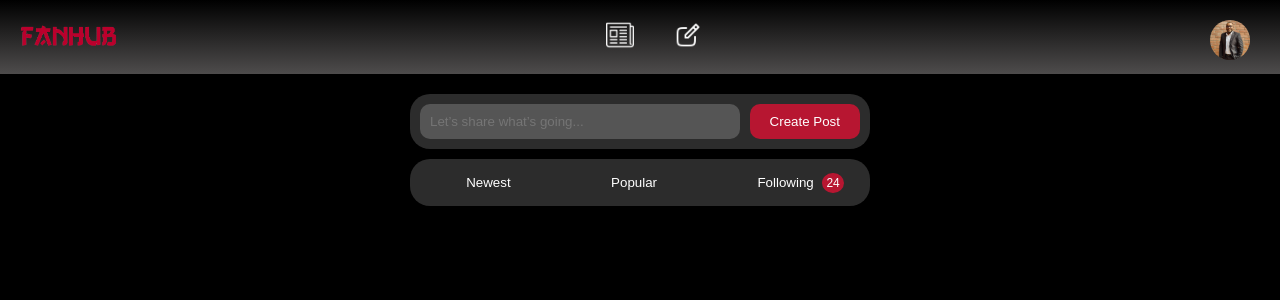
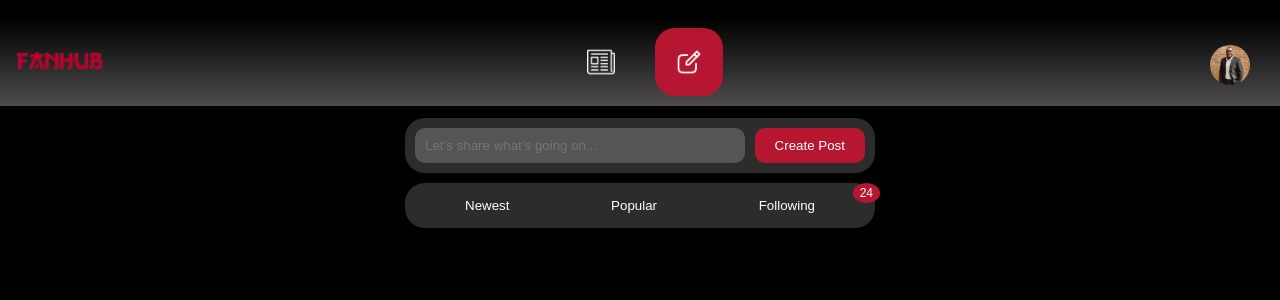
Before and after one commit to MetheMeticien/FanHUB, a React (Vite) app in the folder frontend/FanHub/: page /posts in a window 1280 px wide. Shown: the top 300 px of the page. Built offline with nearby package versions, Linux system fonts and the light colour scheme.

Commit message:
Login Page basics done!!!

```diff
--- a/frontend/FanHub/src/App.jsx
+++ b/frontend/FanHub/src/App.jsx
@@ -1,25 +1,26 @@
-import { useState } from 'react'
-import './App.css'
-import Navbar from "./Features/Common/Navbar/Navbar"
-import { BrowserRouter as Router, Link, Route, Routes } from "react-router-dom";
-import HomePage from './Features/HomePage/Homepage';
+import { useState } from 'react';
+import './App.css';
+import Navbar from "./Features/Common/Navbar/Navbar";
+import { BrowserRouter as Router, Route, Routes, useLocation } from "react-router-dom";
 import PostPage from './Features/PostPage/PostPage';
 import NewsPage from './Features/NewsPage/NewsPage';
+import LoginPage from './Features/LoginPage/LoginPage';
 
 function App() {
+  const location = useLocation();
 
   return (
     <>
-        <main >
-          <Navbar/>
-          <Routes>
-            <Route path='/news' element={<NewsPage />} />
-            <Route path='/posts' element={<PostPage />} />
-            <Route path='/' element={<HomePage />} />
-          </Routes>
-        </main>
+      <main>
+        //{location.pathname !== '/' && <Navbar />} {/* Render Navbar only if not on LoginPage */}
+        <Routes>
+          <Route path='/' element={<LoginPage />} />
+          <Route path='/news' element={<NewsPage />} />
+          <Route path='/posts' element={<PostPage />} />
+        </Routes>
+      </main>
     </>
-  )
+  );
 }
 
 export default App
--- a/frontend/FanHub/src/Features/Common/Navbar/Navbar.jsx
+++ b/frontend/FanHub/src/Features/Common/Navbar/Navbar.jsx
@@ -1,30 +1,34 @@
 import React from "react";
 import './navbar.css';
-import { Link } from "react-router-dom";
+import { Link, useLocation } from "react-router-dom";
 
-function Navbar (){
-    return(
+function Navbar() {
+    const location = useLocation(); // Get current route
+
+    return (
         <div className="navbar">
             <div className="nav-left">
-                <img src="\src\assets\logo.png" alt="Logo" />
+                <img src="/src/assets/logo.png" alt="Logo" />
             </div>
             <div className="nav-mid">
                 <ul>
-                    <Link to="/news">
-                        <img src="\src\assets\news.png" alt="news-icon" />
-                    </Link>
-                    <Link to ="/posts">
-                        <img src="\src\assets\posts.png" alt="posts-icon" />
-                    </Link>
+                    <li className={location.pathname === '/news' ? 'active' : ''}>
+                        <Link to="/news">
+                            <img src="/src/assets/news.png" alt="news-icon" />
+                        </Link>
+                    </li>
+                    <li className={location.pathname === '/posts' ? 'active' : ''}>
+                        <Link to="/posts">
+                            <img src="/src/assets/posts.png" alt="posts-icon" />
+                        </Link>
+                    </li>
                 </ul>
-
             </div>
             <div className="nav-right">
-                <img src="\src\assets\ruhan.jpg" alt="profile-pic" />
+                <img src="/src/assets/ruhan.jpg" alt="profile-pic" />
             </div>
-
         </div>
-    )
+    );
 }
 
 export default Navbar;
--- a/frontend/FanHub/src/Features/Common/Navbar/navbar.css
+++ b/frontend/FanHub/src/Features/Common/Navbar/navbar.css
@@ -9,23 +9,29 @@
 }
 
 .nav-left img {
-    width: 100px;
+    width: 90px;
     height: auto;
-    margin: 2px 19px;
+    margin: 1px 15px;
 }
 
 .nav-mid ul {
     list-style-type: none;
     display: flex;
     gap: 20px;
-    margin: 0;
+    margin: 10px;
     padding: 0;
+}
+
+.nav-mid ul .active {
+    background-color: #b71631; /* Add background to active item */
+    border-radius: 20px;
 }
 
 .nav-mid ul a {
     display: inline-block;
-    padding: 10px;
-    border-radius: 5px;
+    padding: 20px;
+    border-radius: 20px;
+    height: 68px;
     transition: background-color 0.3s ease; /* Smooth transition effect */
 }
 
--- /dev/null
+++ b/frontend/FanHub/src/Features/LoginPage/LoginPage.css
@@ -0,0 +1,49 @@
+/* Dark theme for login page */
+.login-page {
+    height: 100vh;
+    display: flex;
+    justify-content: center;
+    align-items: center;
+    background-color: #000; /* Black background */
+  }
+
+  .login-container {
+    background-color: #2c2c2c; /* Dark gray container */
+    padding: 40px;
+    border-radius: 20px;
+    width: 300px;
+    text-align: center;
+    box-shadow: 0 4px 8px rgba(0, 0, 0, 0.2); /* Subtle shadow */
+  }
+
+  .login-title {
+    color: #fff;
+    font-size: 24px;
+    margin-bottom: 20px;
+  }
+
+  .login-input {
+    width: 100%;
+    padding: 10px;
+    margin: 10px 0;
+    background-color: #555; /* Lighter gray for inputs */
+    border: none;
+    border-radius: 5px;
+    color: #fff;
+    outline: none;
+  }
+
+  .login-btn {
+    width: 100%;
+    padding: 10px;
+    background-color: #b71631; /* Red button */
+    border: none;
+    color: white;
+    border-radius: 5px;
+    cursor: pointer;
+    margin-top: 10px;
+  }
+
+  .login-btn:hover {
+    background-color: #9e1228; /* Darker red on hover */
+  }
--- /dev/null
+++ b/frontend/FanHub/src/Features/LoginPage/LoginPage.jsx
@@ -0,0 +1,28 @@
+import React from 'react';
+import './LoginPage.css';
+import { useNavigate } from "react-router-dom";
+
+function LoginPage() {
+  const navigate = useNavigate();
+
+  const handleLogin = () => {
+    // Navigate to the home page after login
+    navigate('/');
+  };
+
+  return (
+    <div className="login-page">
+      <div className="login-container">
+        <h1 className="login-title">Welcome</h1>
+        <input type="text" placeholder="Username" className="login-input" />
+        <input type="password" placeholder="Password" className="login-input" />
+        <button onClick={handleLogin} className="login-btn">Login</button>
+
+        {/* Temporary button to bypass login for testing */}
+        <button onClick={() => navigate('/news')} className="login-btn">Enter Home</button>
+      </div>
+    </div>
+  );
+}
+
+export default LoginPage;
--- a/frontend/FanHub/src/Features/NewsPage/NewsPage.jsx
+++ b/frontend/FanHub/src/Features/NewsPage/NewsPage.jsx
@@ -1,5 +1,3 @@
-// src/NewsGrid.js
-
 import React, { useState, useEffect } from 'react';
 import './newspage.css';
 
@@ -7,6 +5,7 @@ const NewsPage = () => {
   const [news, setNews] = useState([]);
   const [loading, setLoading] = useState(true);
   const [error, setError] = useState(null);
+  const [filter, setFilter] = useState('Newest');
 
   useEffect(() => {
     const fetchNews = async () => {
@@ -27,6 +26,24 @@ const NewsPage = () => {
     fetchNews();
   }, []);
 
+  const handleFilterChange = (selectedFilter) => {
+   setFilter(selectedFilter);
+  };
+
+  //Assuming your backend provides sorting or you can sort news locally
+  const getFilteredNews = () => {
+    switch (filter) {
+      case 'Newest':
+        return news.sort((a, b) => new Date(b.date) - new Date(a.date)); // Sorting by date, newest first
+      case 'Popular':
+        return news.sort((a, b) => b.likes - a.likes); // Sorting by popularity, using 'likes'
+      case 'Following':
+        return news.filter(article => article.following === true); // Showing followed news
+      default:
+        return news;
+    }
+  };
+
   if (loading) {
     return <p>Loading news...</p>;
   }
@@ -36,14 +53,39 @@ const NewsPage = () => {
   }
 
   return (
+    <div>
+      {/* Filter Container */}
+      <div className="filter-container">
+        <button
+          className={filter === 'Newest' ? 'filter-button active' : 'filter-button'}
+          onClick={() => handleFilterChange('Newest')}
+        >
+          Newest
+        </button>
+        <button
+          className={filter === 'Popular' ? 'filter-button active' : 'filter-button'}
+          onClick={() => handleFilterChange('Popular')}
+        >
+          Popular
+        </button>
+        <button
+          className={filter === 'Following' ? 'filter-button active' : 'filter-button'}
+          onClick={() => handleFilterChange('Following')}
+        >
+          Following
+        </button>
+      </div>
+
+      {/* News Grid */}
       <div className="news-grid">
-      {news.map((article, index) => (
+        {getFilteredNews().map((article, index) => (
           <div className="news-card" key={index}>
             <h3>{article.title}</h3>
             <p>{article.content.substring(0, 150)}...</p>
           </div>
         ))}
       </div>
+    </div>
   );
 };
 
--- a/frontend/FanHub/src/Features/NewsPage/newspage.css
+++ b/frontend/FanHub/src/Features/NewsPage/newspage.css
@@ -1,10 +1,14 @@
-/* src/NewsGrid.css */
-
+/* News Grid */
 .news-grid {
   display: grid;
   grid-template-columns: repeat(auto-fit, minmax(250px, 1fr));
   grid-gap: 20px;
-    padding: 20px;
+  padding: 80px 20px 20px; /* Adding padding for top to compensate for the fixed filter bar */
+}
+
+.nav-mid ul .active {
+  background-color: #b71631; /* Red background for active item */
+  border-radius: 20px;
 }
 
 .news-card {
--- a/frontend/FanHub/src/Features/PostPage/PostPage.css
+++ b/frontend/FanHub/src/Features/PostPage/PostPage.css
@@ -1,22 +1,18 @@
-
+/* General page styling */
 .post-page {
-    padding: 20px;
-    background-color: #000000; /* Dark background to match your design */
-
-
-        height: 20%;
-        display: block;
-        margin-top: 10px;
-        width: 500px;
-        margin: 0px auto;
-
-
+    padding: 10px 15px;
+    background-color: #000; /* Dark background to match your design */
+    width: 100%;
+    max-width: 500px; /* Limit the width for a centered card-like feel */
+    margin: 0 auto; /* Center the post page */
+    margin-top: 2px;
 }
 
+/* Postbar styling */
 .postbar-container {
     display: flex;
     justify-content: space-between;
-    background-color: #2c2c2c;
+    background-color: #2c2c2c; /* Dark gray background */
     padding: 10px;
     border-radius: 20px;
     margin-bottom: 10px;
@@ -27,13 +23,13 @@
     padding: 10px;
     border: none;
     border-radius: 10px;
-    background-color: #555;
+    background-color: #555; /* Lighter gray for the input */
     color: #fff;
     outline: none;
 }
 
 .create-post-btn {
-    background-color: #b71631;
+    background-color: #b71631; /* Red button */
     border: none;
     color: white;
     padding: 10px 20px;
@@ -43,45 +39,51 @@
 }
 
 .create-post-btn:hover {
-    background-color: #b71631;
+    background-color: #9e1228; /* Darken the red on hover */
 }
 
-.filter-container {
-    display: flex;
-    justify-content: space-around;
-    background-color: #2c2c2c;
-    padding: 6px;
+.nav-mid ul .active {
+    background-color: #b71631; /* Red background for active item */
     border-radius: 20px;
 }
 
+/* Filter bar styling */
+.filter-container {
+    display: flex;
+    justify-content: space-between;
+    background-color: #2c2c2c; /* Same background as postbar */
+    padding: 10px;
+    border-radius: 20px;
+    margin-bottom: 10px;
+}
+
+/* Filter button styling */
 .filter-btn {
-    display: flex;
-    align-items: center;
     color: white;
     background-color: transparent;
     border: none;
-    padding: 10px;
+    padding: 5px 50px;
     cursor: pointer;
+    border-radius: 10px;
 }
 
-.filter-icon {
-    width: 20px;
-    height: 20px;
-    margin-right: 10px;
+.filter-btn:hover {
+    background-color: rgba(255, 255, 255, 0.2); /* Light transparent background on hover */
 }
 
+/* Notification button styling */
 .notification-btn {
     position: relative;
 }
 
+/* Notification count bubble */
 .notification-count {
-    background-color: #b71631;
+    background-color: #b71631; /* Red background for notification */
     color: white;
-    padding: 3px 4px;
+    padding: 3px 7px;
     border-radius: 50%;
     font-size: 12px;
-    margin-left: 8px;
     position: absolute;
-    top: 8px;
-    right: -20px;
+    top: -10px;
+    right: -15px;
 }
--- a/frontend/FanHub/src/Features/PostPage/PostPage.jsx
+++ b/frontend/FanHub/src/Features/PostPage/PostPage.jsx
@@ -1,21 +1,19 @@
 import './PostPage.css';
+
 function PostPage() {
     return (
         <div className="post-page">
+            {/* Post creation bar */}
             <div className="postbar-container">
-                <input type="text" placeholder="Let’s share what’s going..." className="post-input" />
+                <input type="text" placeholder="Let’s share what’s going on..." className="post-input" />
                 <button className="create-post-btn">Create Post</button>
             </div>
 
+            {/* Filter bar with buttons */}
             <div className="filter-container">
-                <button className="filter-btn">
-                    Newest
-                </button>
-                <button className="filter-btn">
-                    Popular
-                </button>
+                <button className="filter-btn">Newest</button>
+                <button className="filter-btn">Popular</button>
                 <button className="filter-btn notification-btn">
-
                     Following <span className="notification-count">24</span>
                 </button>
             </div>
```
Also changed, not shown: frontend/FanHub/src/Features/HomePage/Homepage.jsx (deleted, +0 -9 lines), frontend/FanHub/src/Features/Login/login_page.jsx (deleted, +0 -17 lines). Lines whose indentation alone changed are shown as unchanged.
